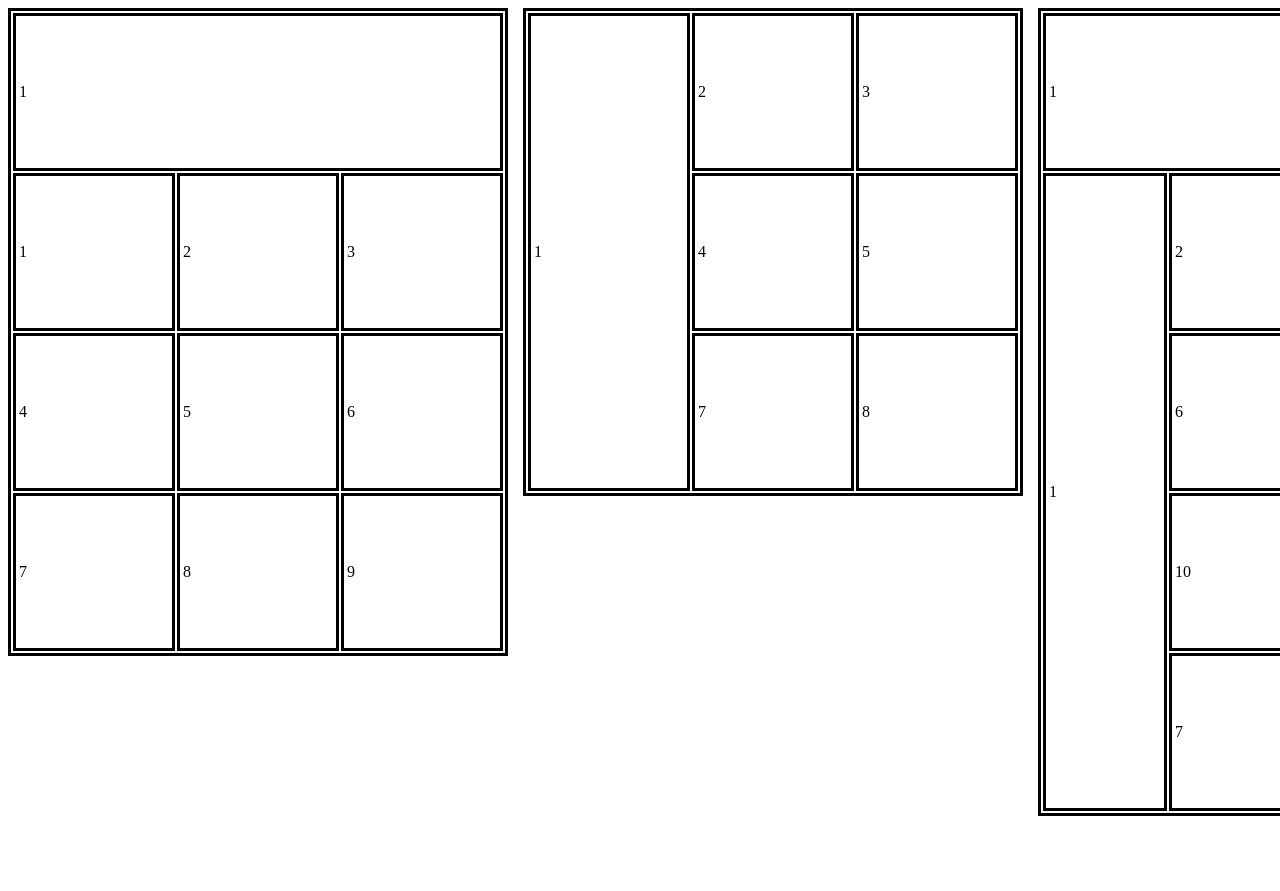
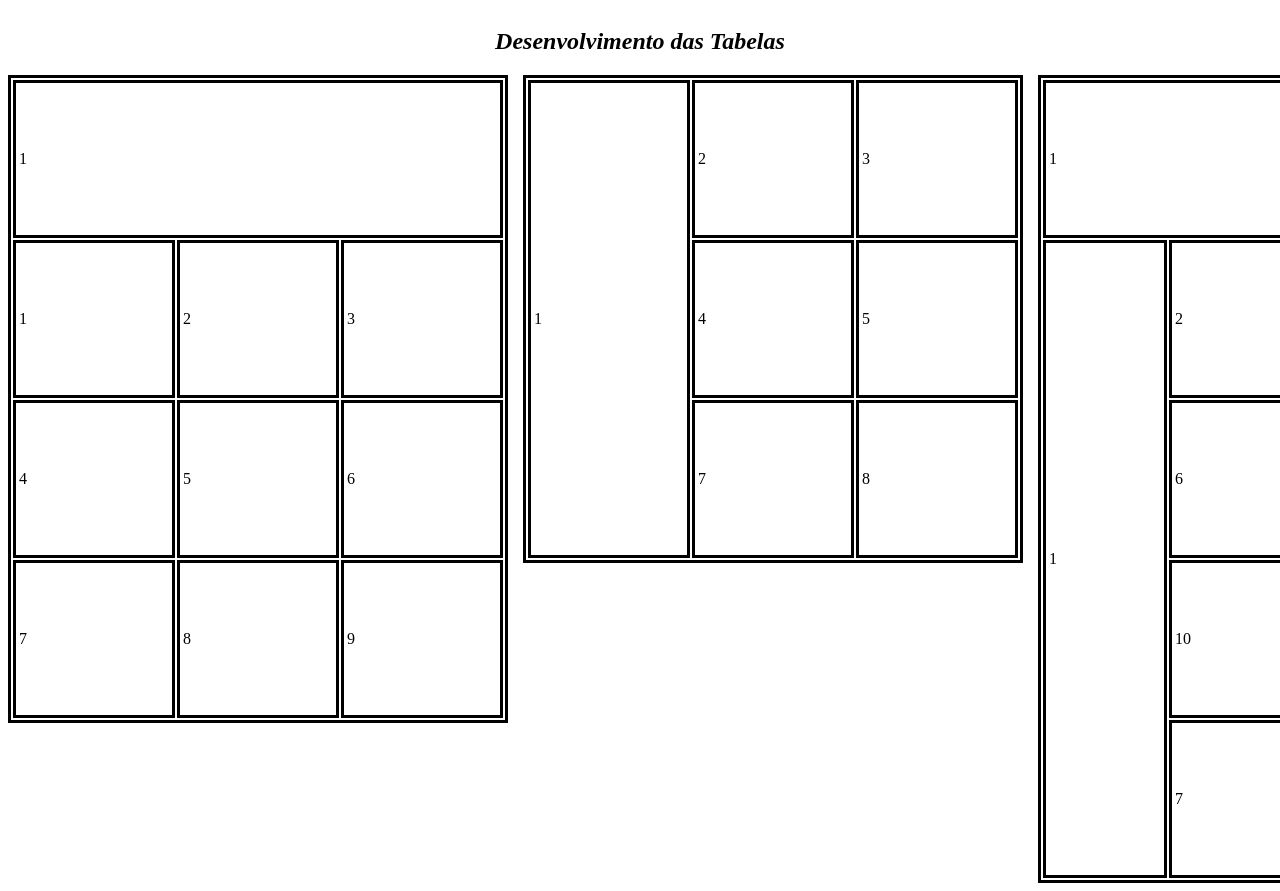
Before and after one commit to gabrielcapiotti/Atividade-Tabelas, a plain HTML site: page final.html in a window 1280 px wide. Shown: the top 891 px of the page. Before the commit the page ends 824 px from the top, so only its background shows below. Drawn offline with Linux system fonts and the light colour scheme.

Commit message:
Update final.html

```diff
--- a/final.html
+++ b/final.html
@@ -9,6 +9,10 @@
 </head>
 
 <body>
+    <section class="text">
+        <h1><b><i>Desenvolvimento das Tabelas</i></b><br>
+        </h1>
+    </section>
     <main class="main">
         <section class="center">
             <div class="container">
```
